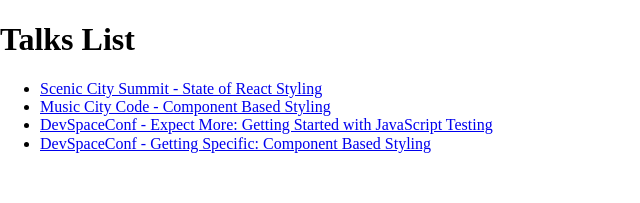
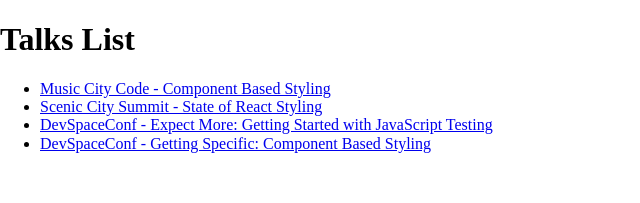
Before and after one commit to kwelch/slides-new, a React (Create React App) app: page / in a window 1280 px wide. Shown: the top 203 px of the page, without its empty margins (0-640 px from the left). Built offline with nearby package versions, Linux system fonts and the light colour scheme; what spectacle would draw is missing.

Commit message:
added dynamic link and route creation

```diff
--- a/src/App.js
+++ b/src/App.js
@@ -13,51 +13,57 @@
 } from './presentations/state-of-styling';
 import DS_EM_ComponentSlides from './presentations/ds-expect-more';
 
+const links = {
+  'mcc-component-design': {
+    component: MMC_ComponentSlides,
+    title: 'Music City Code - Component Based Styling',
+  },
+  'scs-state-react-styling': {
+    component: SCS_ComponentSlides,
+    title: 'Scenic City Summit - State of React Styling',
+    redirects: ['state-react-styling'],
+  },
+  'ds-expect-more': {
+    component: DS_EM_ComponentSlides,
+    title:
+      'DevSpaceConf - Expect More: Getting Started with JavaScript Testing',
+  },
+  'ds-getting-specific': {
+    component: DS_GS_ComponentSlides,
+    title: 'DevSpaceConf - Getting Specific: Component Based Styling',
+  },
+};
+
 class App extends Component {
   render() {
     return (
       <Router>
         <Switch>
+          {Object.keys(links).map(key => {
+            const route = links[key];
+            return [
+              <Route key={key} path={`/${key}`} component={route.component} />,
+              ...(route.redirects || []).map(path => (
                 <Route
-            path="/scs-state-react-styling"
-            component={SCS_ComponentSlides}
+                  path={`/${path}`}
+                  render={() => <Redirect to={`/${key}`} />}
                 />
+              )),
+            ];
+          })}
           <Route
-            path="/state-react-styling"
-            render={() => <Redirect to="/scs-state-react-styling" />}
-          />
-          <Route path="/mcc-component-design" component={MMC_ComponentSlides} />
-          <Route path="/ds-expect-more" component={DS_EM_ComponentSlides} />
-          <Route
-            path="/ds-getting-specific"
-            component={DS_GS_ComponentSlides}
-          />
-          <Route
-            render={() => (
+            render={props =>
+              console.log(props || 'no props') || (
                 <div>
                   <h1>Talks List</h1>
                   <ul>
+                    {Object.keys(links).map(key => (
                       <li>
-                    <Link to="/scs-state-react-styling">
-                      Scenic City Summit - State of React Styling
+                        <Link key={key} to={`/${key}`}>
+                          {links[key].title}
                         </Link>
                       </li>
-                  <li>
-                    <Link to="/mcc-component-design">
-                      Music City Code - Component Based Styling
-                    </Link>
-                  </li>
-                  <li>
-                    <Link to="/ds-expect-more">
-                      DevSpaceConf - Expect More: Getting Started with
-                      JavaScript Testing
-                    </Link>
-                  </li>
-                  <li>
-                    <Link to="/ds-getting-specific">
-                      DevSpaceConf - Getting Specific: Component Based Styling
-                    </Link>
-                  </li>
+                    ))}
                   </ul>
                 </div>
               )}
```
Lines whose indentation alone changed are shown as unchanged.
